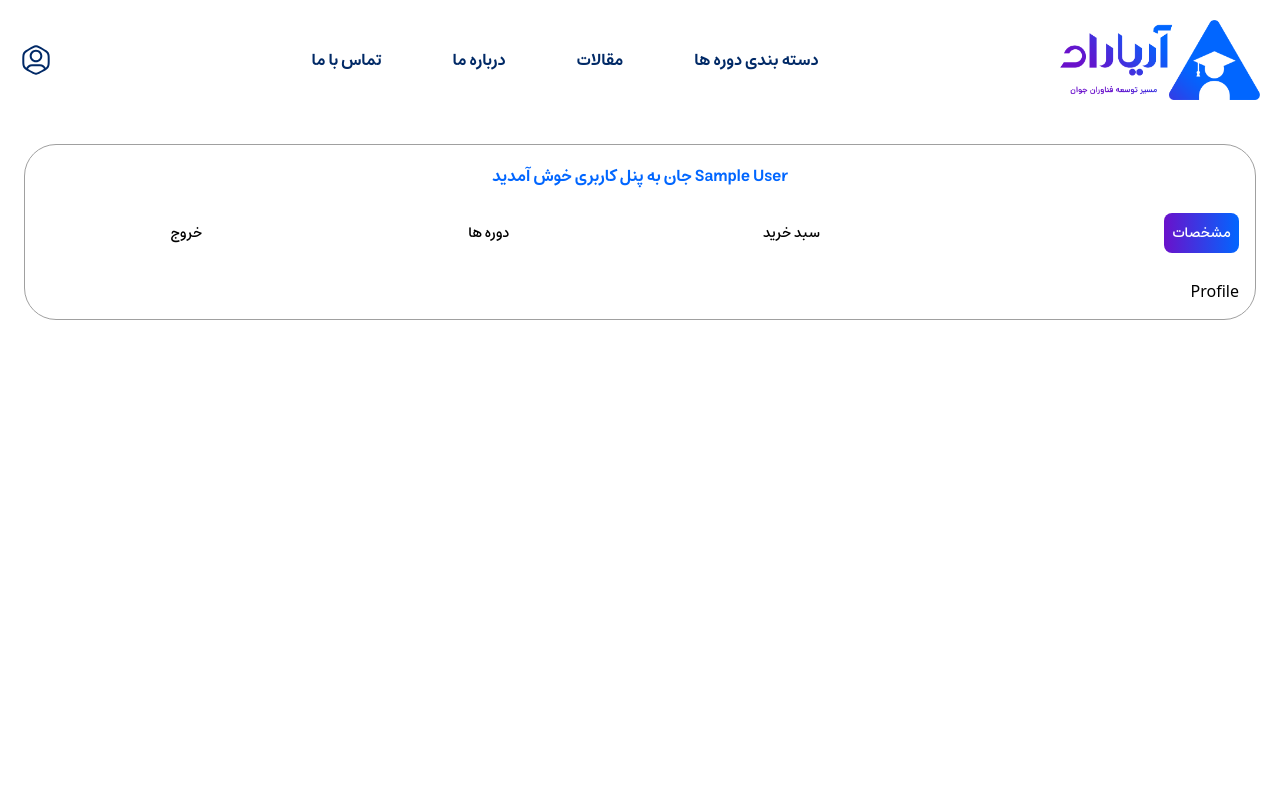
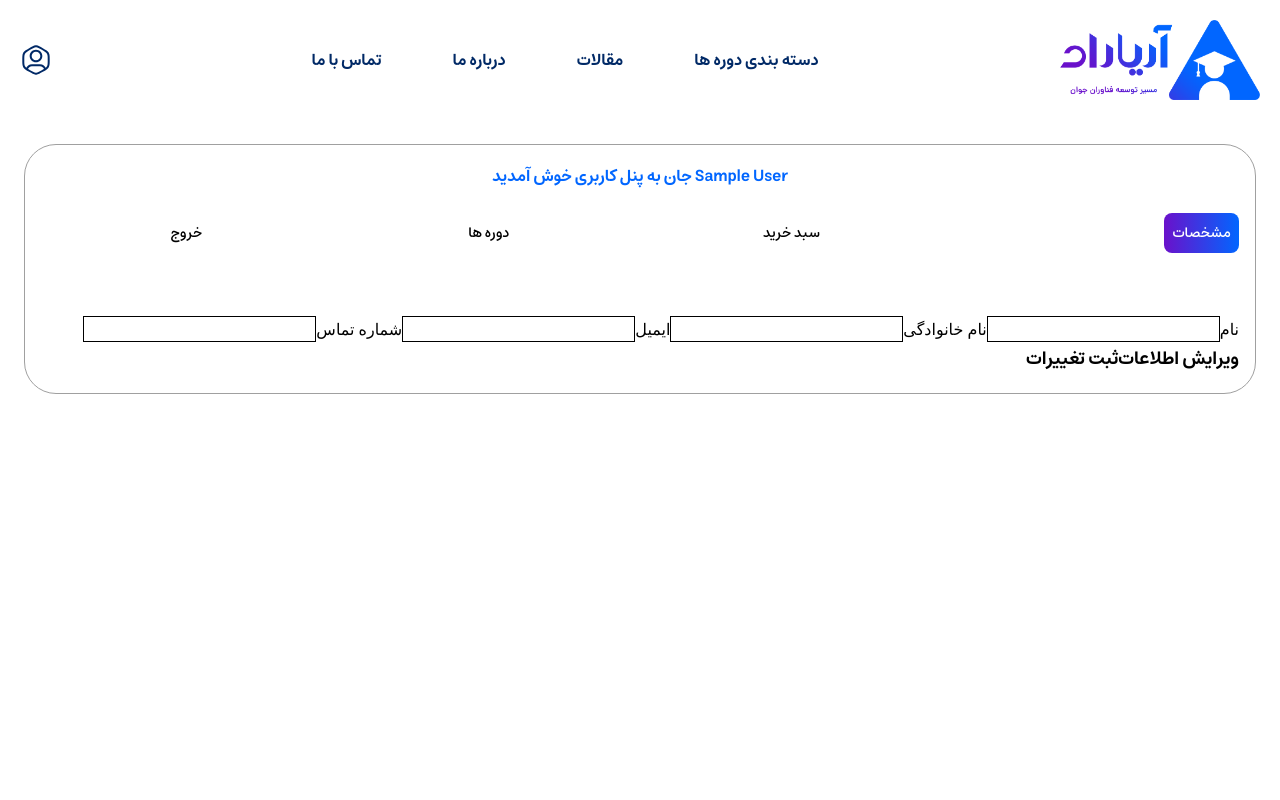
Before and after one commit to KasraEr/AriyaRadAcademy, a React (Vite) app: page /dashboard/profile in a window 1280 px wide. Shown: the top 800 px of the page. Built offline with nearby package versions, Linux system fonts and the light colour scheme; no server answers; sample sign-in values are in the browser's storage.

Commit message:
don't ask

```diff
--- a/src/App.jsx
+++ b/src/App.jsx
@@ -1,3 +1,4 @@
+import { useState, useEffect } from "react";
 //r-r-d
 import { Routes, Route, Navigate } from "react-router-dom";
 //tokenService
@@ -25,9 +26,18 @@ import Exit from "./components/templates/Exit";
 //toastify
 import "react-toastify/dist/ReactToastify.css";
 
-const token = getToken();
+export default function App() {
+  const [token, setToken] = useState(getToken());
 
-export default function App() {
+  useEffect(() => {
+    const handleStorageChange = () => {
+      setToken(getToken());
+    };
+
+    window.addEventListener("storage", handleStorageChange);
+    return () => window.removeEventListener("storage", handleStorageChange);
+  }, []);
+
   return (
     <>
       <Routes>
--- a/src/components/templates/Profile.jsx
+++ b/src/components/templates/Profile.jsx
@@ -1,13 +1,124 @@
-import { getToken } from "../../utils/tokenService"
-import { jwtDecode } from "jwt-decode"
+import { useEffect, useState } from "react";
+//utils
+import api from "../../utils/config";
+import { getToken } from "../../utils/tokenService";
+//jwt
+import { jwtDecode } from "jwt-decode";
 
 export default function Profile() {
+  const [oldData, setOldData] = useState({});
 
-  const token = getToken()
-  const details = jwtDecode(token)
-  console.log(details)
+  const [isEditable, setIsEditable] = useState(false);
+
+  const [form, setForm] = useState({
+    phoneNumber: "",
+    emailAddress: "",
+  });
+
+  const token = getToken();
+  const { sub } = jwtDecode(token);
+
+  useEffect(() => {
+    const fetchData = async () => {
+      try {
+        const response = await api.get(`/api/User/GetById?Id=${sub}`);
+        const { id, firstName, lastName, emailAddress, phoneNumber } =
+          response.data;
+        setOldData({ id, firstName, lastName, emailAddress, phoneNumber });
+      } catch (error) {
+        toast.error("لطفا مجددا امتحان فرمایید", {
+          className: "b1",
+          bodyClassName: "b1",
+          position: "bottom-right",
+          autoClose: 1500,
+          hideProgressBar: false,
+          closeOnClick: true,
+          pauseOnHover: false,
+          draggable: true,
+          progress: undefined,
+          theme: "light",
+        });
+        console.log(error.message);
+      }
+    };
+    fetchData();
+  }, []);
+
+  const clickhandler = (e) => {
+    e.preventDefault();
+    setIsEditable(true);
+  };
+
+  const changeHandler = (e) => {
+    setForm((form) => ({ ...form, [e.target.name]: e.target.value }));
+  };
+
+  const submitHandler = async (e) => {
+    e.preventDefault();
+    try {
+      const response = await api.put("/api/User/Update", {
+        id: oldData.id,
+        firstName: oldData.firstName,
+        lastName: oldData.lastName,
+        phoneNumber: form.phoneNumber,
+        emailAddress: form.emailAddress,
+      });
+      console.log("✅ Update successful:", response.data);
+      // return response.data;
+    } catch (error) {
+      console.error("❌ Update failed:", error.response?.data || error.message);
+      // throw error;
+    }
+  };
+
+  // console.log(oldData.id)
 
   return (
-    <div>Profile</div>
-  )
+    <div>
+      <form onSubmit={submitHandler}>
+        <label htmlFor="firstName">نام</label>
+        <input
+          className="border"
+          disabled
+          type="text"
+          id="firstName"
+          placeholder={oldData.firstName}
+        />
+        <label htmlFor="lastName">نام خانوادگی</label>
+        <input
+          className="border"
+          disabled
+          type="text"
+          id="lastName"
+          placeholder={oldData.lastName}
+        />
+        <label htmlFor="emailAddress">ایمیل</label>
+        <input
+          className="border"
+          disabled={isEditable ? false : true}
+          type="text"
+          name="emailAddress"
+          id="emailAddress"
+          placeholder={isEditable ? "" : oldData.emailAddress}
+          value={form.emailAddress}
+          onChange={changeHandler}
+        />
+        <label htmlFor="phoneNumber">شماره تماس</label>
+        <input
+          className="border"
+          disabled={isEditable ? false : true}
+          type="text"
+          name="phoneNumber"
+          id="phoneNumber"
+          placeholder={isEditable ? "" : oldData.phoneNumber}
+          value={form.phoneNumber}
+          onChange={changeHandler}
+        />
+        <button type="submit" onClick={clickhandler}>
+          ویرایش اطلاعات
+        </button>
+        <button type="submit">ثبت تغییرات</button>
+      </form>
+    </div>
+  );
 }
--- a/src/pages/AuthPage.jsx
+++ b/src/pages/AuthPage.jsx
@@ -11,8 +11,10 @@ export default function AuthPage() {
   useTitle("ورود یا عضویت");
 
   const [shown, setShown] = useState(false);
+
+  const btn = useRef(null);
+
   const input = useRef(null);
-  const btn = useRef(null);
 
   const navigate = useNavigate();
 
@@ -31,12 +33,17 @@ export default function AuthPage() {
       const status = error?.response?.status;
       if (status === 400) {
         navigate("/auth/sign-up");
+      } else {
+        // toast.error("خطایی رخ داده است. لطفا دوباره تلاش کنید.");
+        setShown(false);
+        btn.current.innerText = "بررسی و ادامه";
       }
     }
   };
 
   const clickHandler = (e) => {
     e.preventDefault();
+    if (shown) return;
     setShown(true);
     btn.current.innerText = "لطفا منتظر بمانید";
     checkUser();
--- a/src/pages/DashboardPage.jsx
+++ b/src/pages/DashboardPage.jsx
@@ -1,14 +1,18 @@
 import { useEffect } from "react";
 //utils
+import { getToken } from "../utils/tokenService";
+//r-r-d
 import { NavLink, useNavigate, Outlet } from "react-router-dom";
-import { getToken } from "../utils/tokenService";
 //jwt-decode
 import { jwtDecode } from "jwt-decode";
 
 export default function DashboardPage() {
   const token = getToken();
-  const { name } = jwtDecode(token);
+
+  const { name, sub } = jwtDecode(token);
+
   const navigate = useNavigate();
+
   useEffect(() => {
     navigate("/dashboard/profile", { replace: true });
   }, []);
--- a/src/pages/SignInPage.jsx
+++ b/src/pages/SignInPage.jsx
@@ -1,4 +1,4 @@
-import { useRef, useEffect } from "react";
+import { useRef, useEffect, useState } from "react";
 //C-hooks
 import useTitle from "../hooks/useTitle.js";
 //r-r-d
@@ -12,8 +12,13 @@ import { ToastContainer, toast } from "react-toastify";
 export default function SignInPage() {
   useTitle("ورود");
 
-  const navigate = useNavigate();
+  const [shown, setShown] = useState(false);
+  const btn = useRef(null);
+
+  // const navigate = useNavigate();
+
   const location = useLocation();
+
   const phoneNumber = location.state?.phoneNumber;
 
   const input = useRef(null);
@@ -24,6 +29,9 @@ export default function SignInPage() {
 
   const submitHandler = async (e) => {
     e.preventDefault();
+    if (shown) return;
+    setShown(true);
+    btn.current.innerText = "لطفا منتظر بمانید";
     try {
       const response = await api.post("/api/Auth/Login", {
         phoneNumber,
@@ -45,7 +53,7 @@ export default function SignInPage() {
           theme: "light",
         });
         setTimeout(() => {
-          navigate("/dashboard", { replace: true });
+          window.location.href = "/dashboard";
         }, 1600);
       }
     } catch (error) {
@@ -64,9 +72,18 @@ export default function SignInPage() {
           theme: "light",
         });
         console.log(error.message);
+      } else {
+        // toast.error("خطایی رخ داده است. لطفا دوباره تلاش کنید.");
+        setShown(false);
+        btn.current.innerText = "ورود";
       }
     }
   };
+
+  const maskedPhone = phoneNumber?.replace(
+    /^(\d{2})\d{5}(\d{4})$/,
+    "$1*****$2"
+  );
 
   return (
     <>
@@ -79,7 +96,8 @@ export default function SignInPage() {
             className="text-primary-900/80 b1 leading-11 text-center"
             htmlFor="firstName"
           >
-            لطفا کد ارسال شده به شماره {phoneNumber} را وارد فرمایید.
+            لطفا کد ارسال شده به شماره <span dir="ltr">{maskedPhone}</span> را
+            وارد فرمایید.
           </label>
           <input
             className="b2 border border-text-500 bg-basic-100 outline-0 overflow-hidden rounded-[10px] p-2 w-2xs text-left"
@@ -88,12 +106,33 @@ export default function SignInPage() {
             ref={input}
             placeholder="******"
           />
-          <button
-            className="bg-primary-500 text-basic-100 hover:bg-primary-100 hover:text-primary-900 active:bg-primary-900 active:text-basic-100 transition outline-0 overflow-hidden rounded-[6px] p-2 w-2xs"
-            type="submit"
-          >
-            ورود
-          </button>
+
+          <div className="bg-primary-500 text-basic-100 hover:bg-primary-100 hover:text-primary-900 active:bg-primary-900 active:text-basic-100 transition outline-0 overflow-hidden rounded-[6px] p-1 w-2xs flex items-center justify-center">
+            <button type="submit" ref={btn} disabled={shown ? true : false}>
+              ورود
+            </button>
+            <svg
+              className={`animate-spin -ml-1 mr-3 h-5 w-5 text-white ${
+                shown ? "block" : "hidden"
+              }`}
+              fill="none"
+              viewBox="0 0 24 24"
+            >
+              <circle
+                className="opacity-25"
+                cx="12"
+                cy="12"
+                r="10"
+                stroke="currentColor"
+                strokeWidth="4"
+              ></circle>
+              <path
+                className="opacity-75"
+                fill="currentColor"
+                d="M4 12a8 8 0 018-8V0C5.373 0 0 5.373 0 12h4zm2 5.291A7.962 7.962 0 014 12H0c0 3.042 1.135 5.824 3 7.938l3-2.647z"
+              ></path>
+            </svg>
+          </div>
         </form>
       </div>
       <ToastContainer />
--- a/src/pages/SignUpPage.jsx
+++ b/src/pages/SignUpPage.jsx
@@ -1,6 +1,7 @@
 import { useState } from "react";
 //c-hooks
 import useTitle from "../hooks/useTitle";
+import api from "../utils/config";
 
 export default function SignUpPage() {
   const [form, setForm] = useState({
@@ -16,9 +17,22 @@ export default function SignUpPage() {
     setForm((form) => ({ ...form, [e.target.name]: e.target.value }));
   };
 
-  const submitHandler = (e) => {
+  const submitHandler = async (e) => {
     e.preventDefault();
-    console.log(form);
+    try {
+      const response = await api.post("/api/Auth/Register", form);
+      if (response.status === 200) {
+        console.log("✅ ثبت‌نام موفق:");
+        // return { success: true, data: response.data };
+      }
+    } catch (error) {
+      if (error.response?.status === 400) {
+        console.warn("⚠️ ثبت‌نام ناموفق: دسترسی غیرمجاز");
+        // return { success: false, message: 'اطلاعات وارد شده معتبر نیست.' };
+      }
+      console.error("❌ خطای ناشناخته:", error.message);
+      // return { success: false, message: 'خطایی رخ داده است.' };
+    }
   };
 
   return (
@@ -79,7 +93,7 @@ export default function SignUpPage() {
           شماره تماس
         </label>
         <input
-          className="b2 border border-text-500 bg-basic-100 outline-0 overflow-hidden rounded-[10px] p-2 w-2xs text-right"
+          className="b2 border border-text-500 bg-basic-100 outline-0 overflow-hidden rounded-[10px] p-2 w-2xs text-left"
           type="text"
           id="phoneNumber"
           name="phoneNumber"
```
